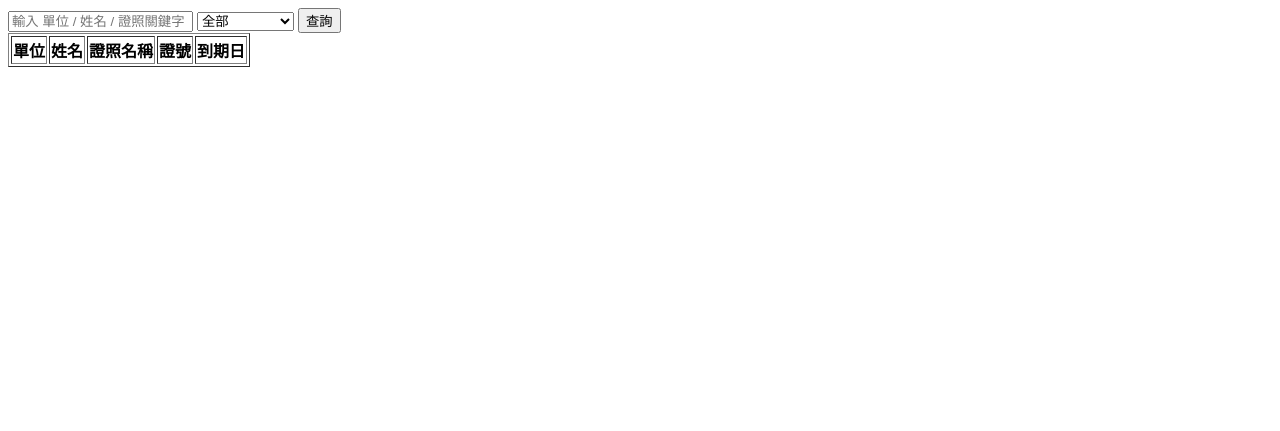
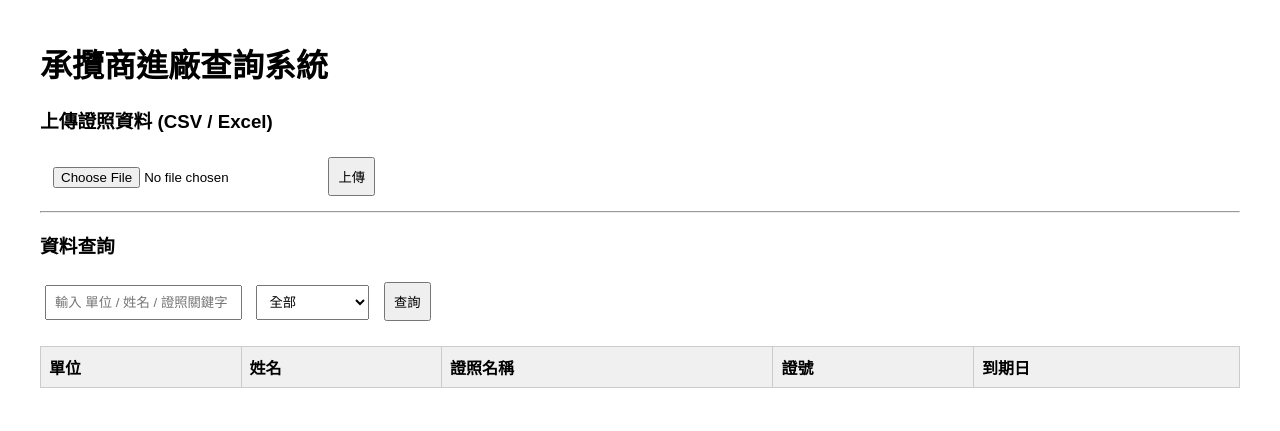
Before and after one commit to t5608003-jpg/contractor-certificate-system, a website: page public/index.html in a window 1280 px wide. Drawn offline with Linux system fonts and the light colour scheme.

Commit message:
Update index.html

```diff
--- a/public/index.html
+++ b/public/index.html
@@ -1,3 +1,78 @@
+<!DOCTYPE html>
+<html lang="zh-TW">
+<head>
+<meta charset="UTF-8">
+<title>承攬商進廠查詢系統</title>
+
+<style>
+
+body{
+font-family: Arial;
+margin:40px;
+}
+
+h1{
+margin-bottom:20px;
+}
+
+input,select,button{
+padding:8px;
+margin:5px;
+}
+
+table{
+border-collapse: collapse;
+margin-top:20px;
+width:100%;
+}
+
+th,td{
+padding:8px;
+text-align:left;
+border:1px solid #ccc;
+}
+
+th{
+background:#f0f0f0;
+}
+
+#count{
+margin-top:10px;
+font-weight:bold;
+}
+
+</style>
+
+</head>
+
+
+<body>
+
+<h1>承攬商進廠查詢系統</h1>
+
+
+<!-- 檔案上傳 -->
+
+<h3>上傳證照資料 (CSV / Excel)</h3>
+
+<input type="file" id="file">
+
+<button onclick="upload()">上傳</button>
+
+<div id="uploadMsg"></div>
+
+<div id="count"></div>
+
+
+
+<hr>
+
+
+
+<!-- 查詢 -->
+
+<h3>資料查詢</h3>
+
 <input id="keyword" placeholder="輸入 單位 / 姓名 / 證照關鍵字">
 
 <select id="expiry">
@@ -11,7 +86,12 @@
 
 <button onclick="search()">查詢</button>
 
-<table border="1">
+
+
+<!-- 查詢結果 -->
+
+<table>
+
 <thead>
 <tr>
 <th>單位</th>
@@ -21,5 +101,15 @@
 <th>到期日</th>
 </tr>
 </thead>
+
 <tbody id="result"></tbody>
+
 </table>
+
+
+
+<script src="/app.js"></script>
+
+</body>
+
+</html>
```
